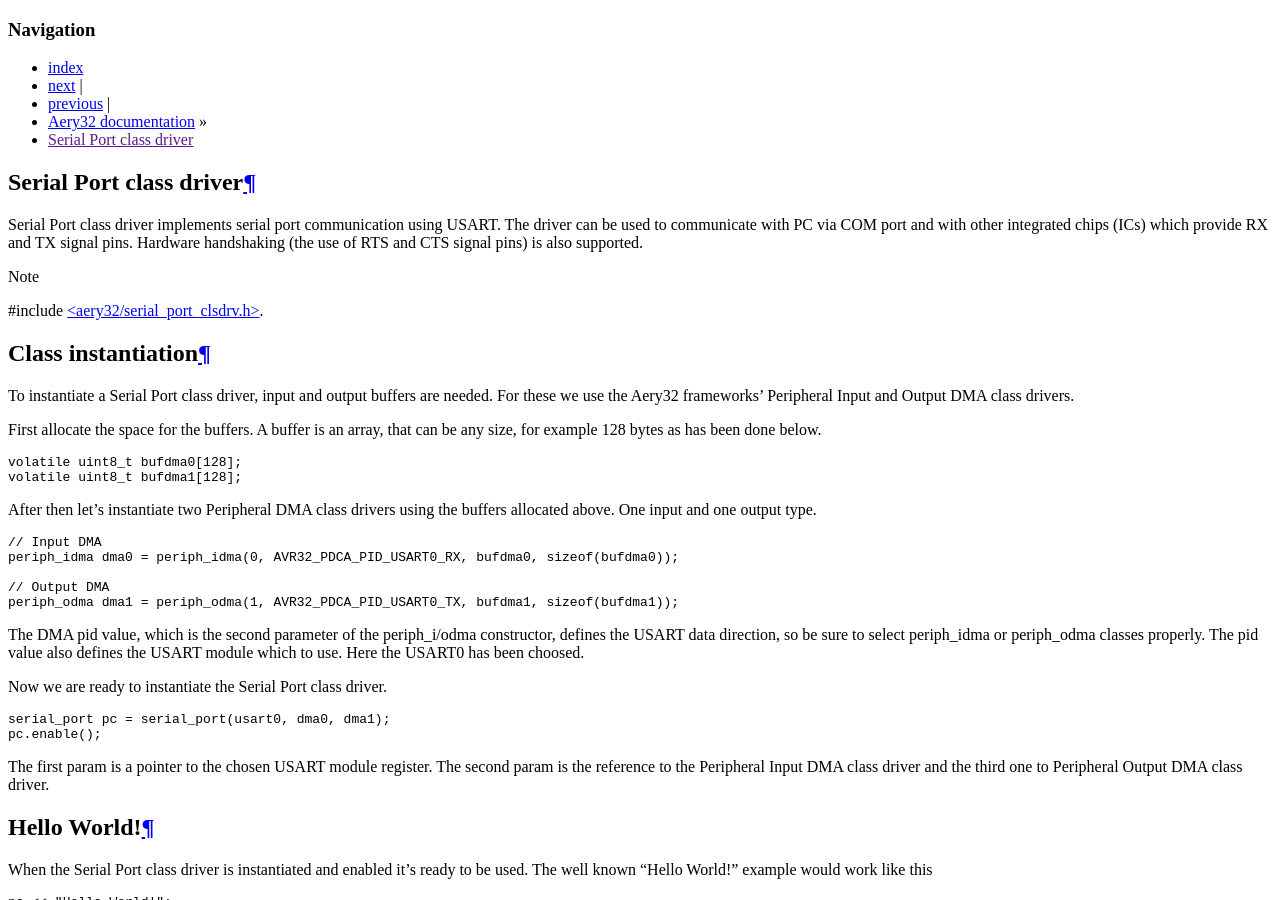
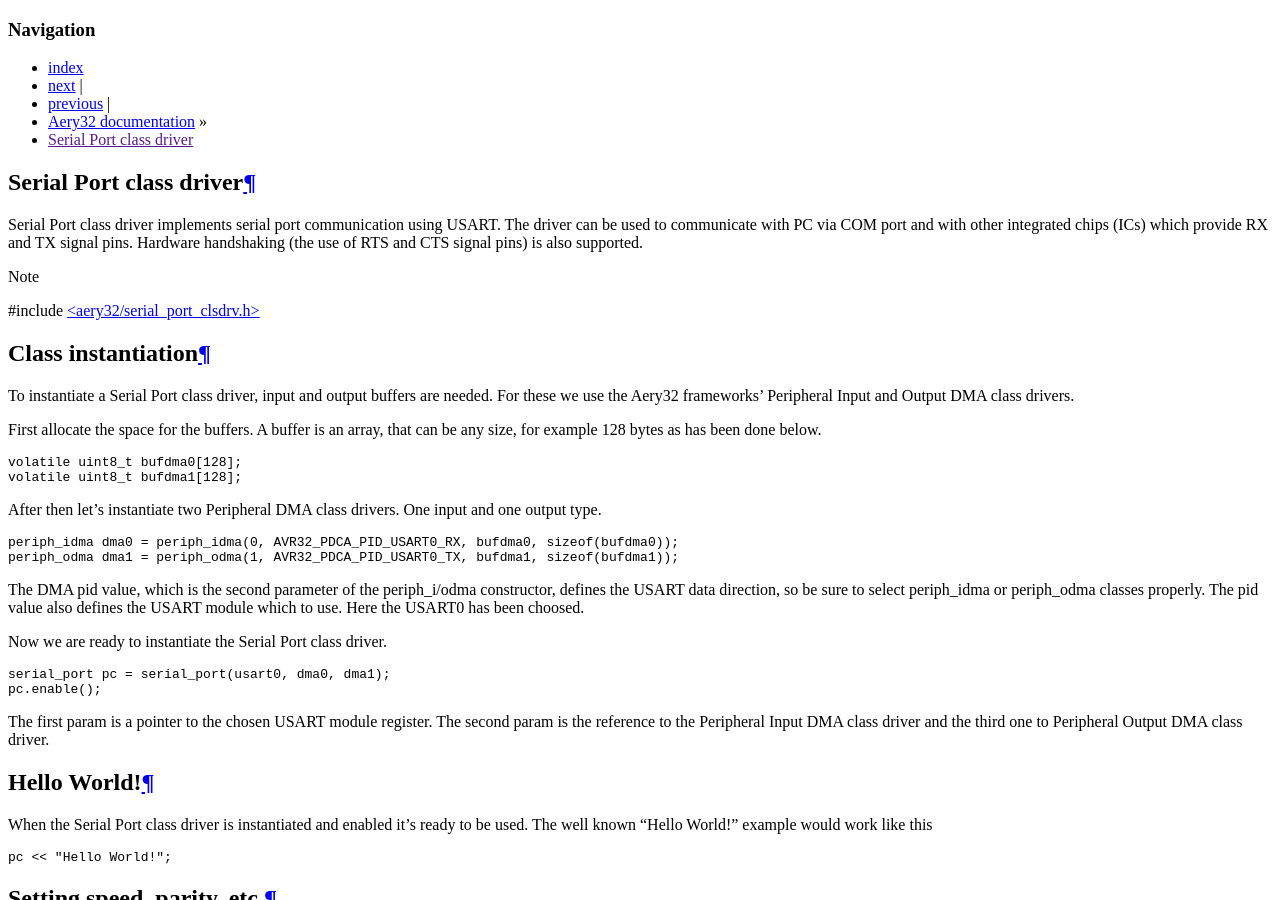
Before and after one commit to aery32/aery32-refguide, a Sphinx documentation site: the page built from source/clsdrv/serial_port.rst, in a window 1280 px wide and 900 px high. Built offline with Sphinx 7.4.7, drawn with Linux system fonts in a browser that asks for light colours.

Commit message:
Update serial_port.rst

```diff
--- a/source/clsdrv/serial_port.rst
+++ b/source/clsdrv/serial_port.rst
@@ -8,7 +8,7 @@
 
 .. note::
 
-	#include `<aery32/serial_port_clsdrv.h> <https://github.com/aery32/aery32/blob/master/aery32/aery32/serial_port_clsdrv.h>`_.
+	#include `<aery32/serial_port_clsdrv.h> <https://github.com/aery32/aery32/blob/master/aery32/aery32/serial_port_clsdrv.h>`_
 
 Class instantiation
 -------------------
@@ -25,15 +25,11 @@
 	volatile uint8_t bufdma0[128];
 	volatile uint8_t bufdma1[128];
 
-After then let's instantiate two Peripheral DMA class drivers using
-the buffers allocated above. One input and one output type.
+After then let's instantiate two Peripheral DMA class drivers. One input and one output type.
 
 .. code-block:: c++
 
-	// Input DMA
 	periph_idma dma0 = periph_idma(0, AVR32_PDCA_PID_USART0_RX, bufdma0, sizeof(bufdma0));
-
-	// Output DMA
 	periph_odma dma1 = periph_odma(1, AVR32_PDCA_PID_USART0_TX, bufdma1, sizeof(bufdma1));
 
 The DMA pid value, which is the second parameter of the periph_i/odma
```
